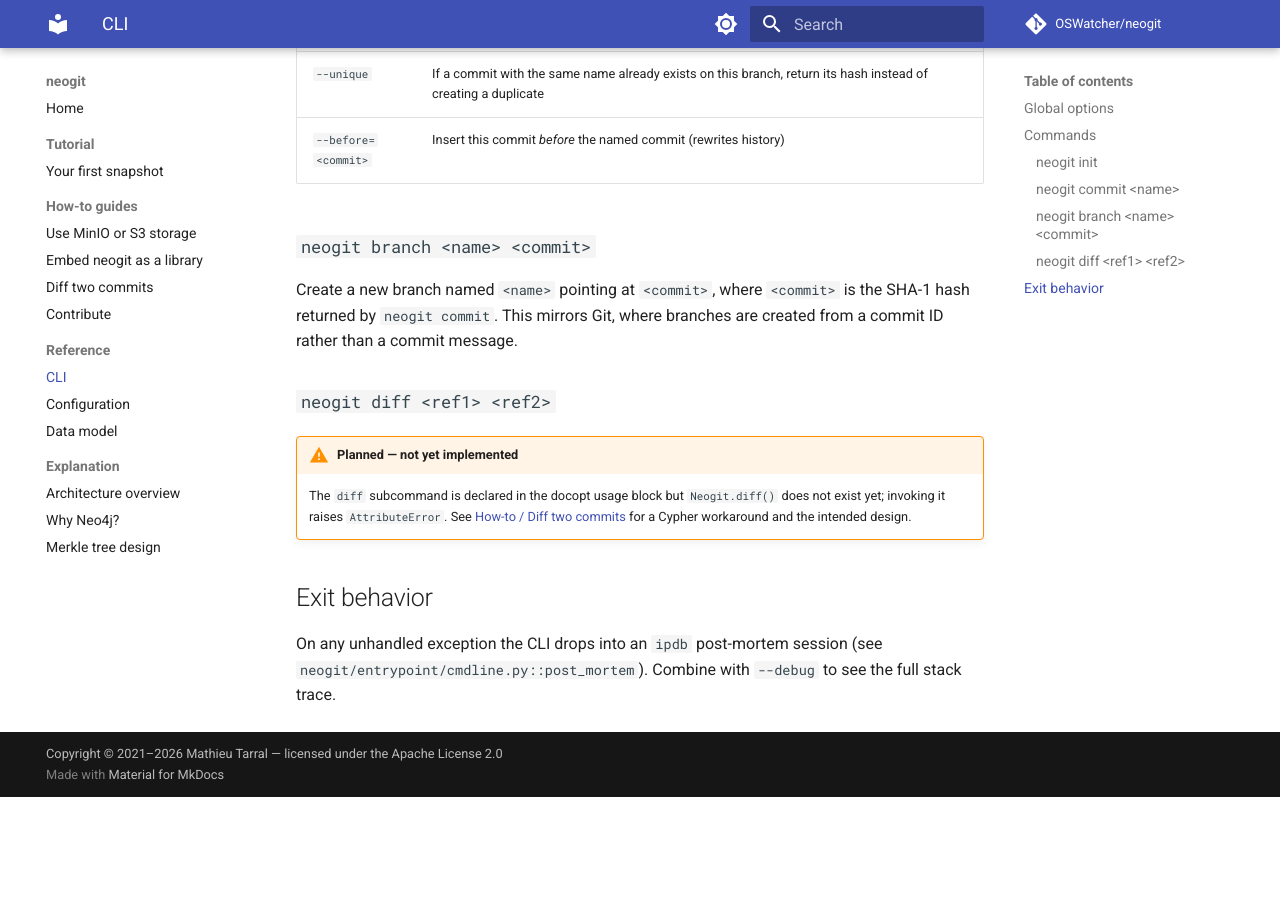
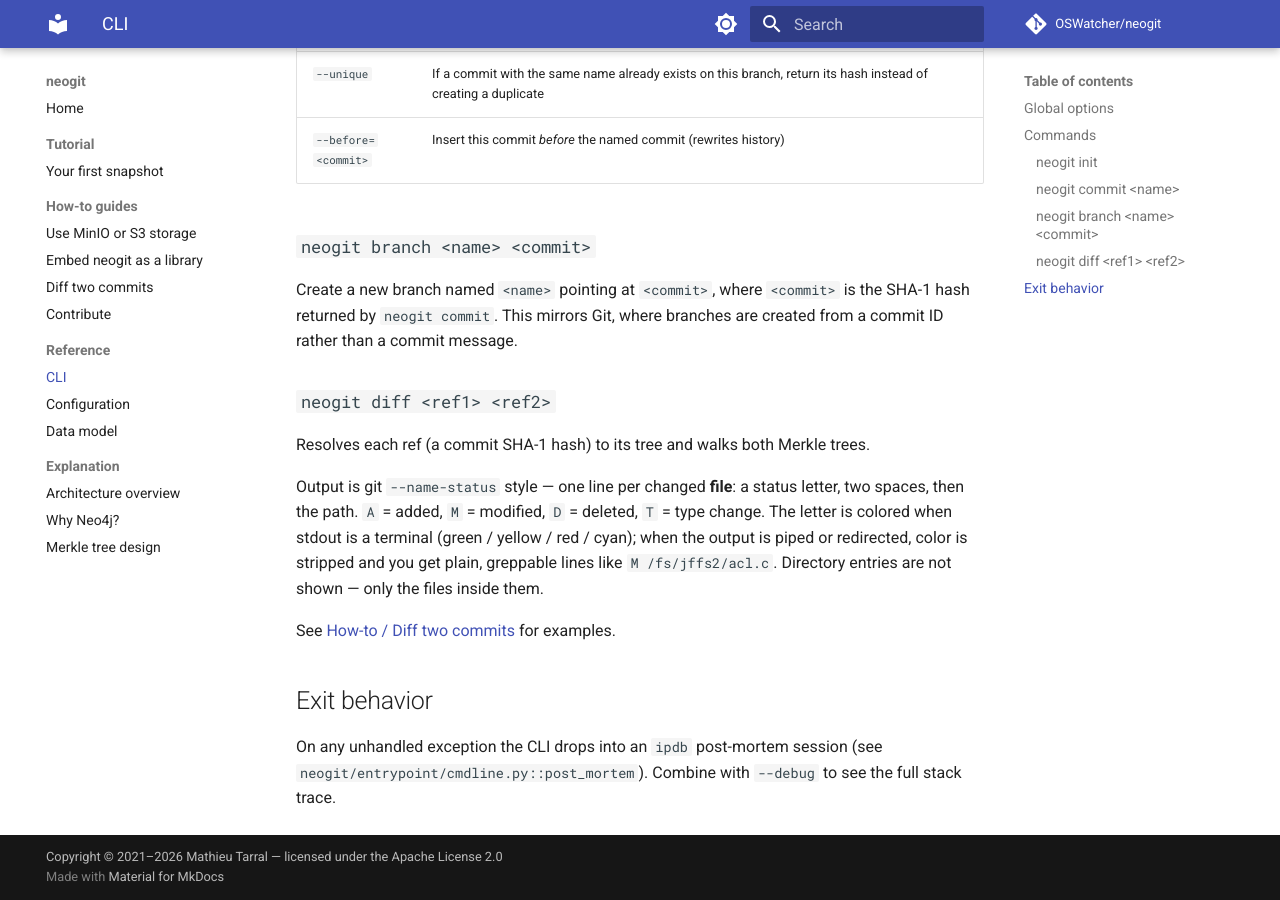
Before and after one commit to OSWatcher/neogit, an MkDocs documentation site: the page built from docs/reference/cli.md, in a window 1280 px wide and 900 px high, scrolled down 1065 px. Built offline with MkDocs 1.6.1 and Material for MkDocs 9.7.7, drawn with Linux system fonts in a browser that asks for light colours; comment, search, counter and statistics services are not loaded; before the commit the page ends 1862 px from its top, so only the background shows below that.

Commit message:
docs: document the neogit diff name-status output
Co-Authored-By: Claude Opus 4.8 <noreply@anthropic.com>

```diff
--- a/docs/reference/cli.md
+++ b/docs/reference/cli.md
@@ -40,12 +40,16 @@ Create a new branch named `<name>` pointing at `<commit>`, where `<commit>` is t
 
 ### `neogit diff <ref1> <ref2>`
 
-!!! warning "Planned — not yet implemented"
+Resolves each ref (a commit SHA-1 hash) to its tree and walks both Merkle trees.
 
-    The `diff` subcommand is declared in the docopt usage block but `Neogit.diff()`
-    does not exist yet; invoking it raises `AttributeError`. See
-    [How-to / Diff two commits](../how-to/diff-commits.md) for a Cypher workaround
-    and the intended design.
+Output is git `--name-status` style — one line per changed **file**: a status
+letter, two spaces, then the path. `A` = added, `M` = modified, `D` = deleted,
+`T` = type change. The letter is colored when stdout is a terminal
+(green / yellow / red / cyan); when the output is piped or redirected, color is
+stripped and you get plain, greppable lines like `M  /fs/jffs2/acl.c`.
+Directory entries are not shown — only the files inside them.
+
+See [How-to / Diff two commits](../how-to/diff-commits.md) for examples.
 
 ## Exit behavior
 
```
